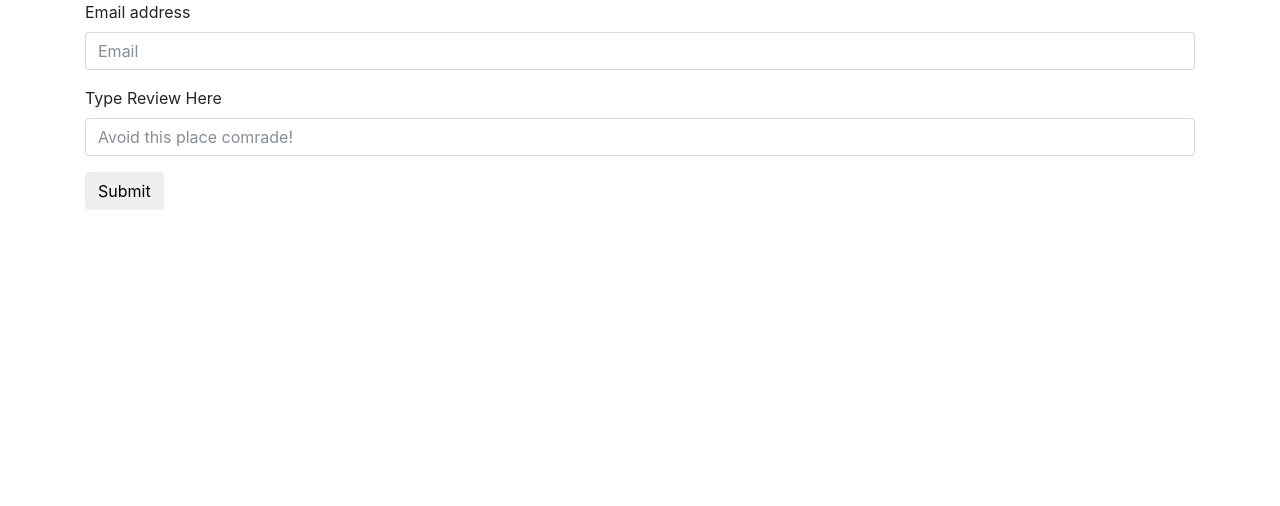
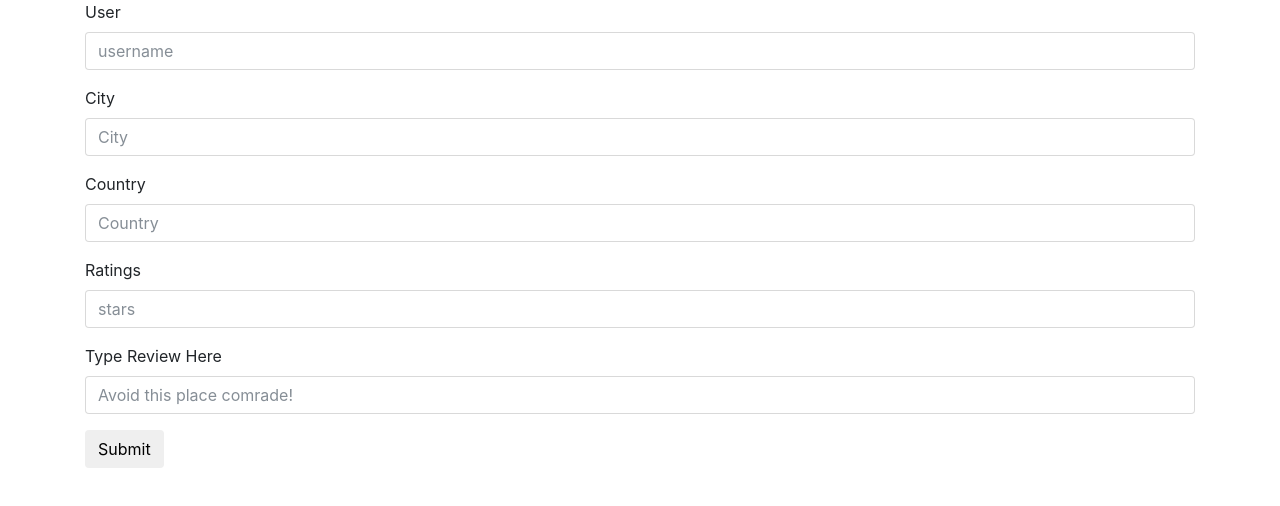
Before and after one commit to Sunit-Kulkarni/TravelTroll, a website: page public/CreateTrollReview.html in a window 1280 px wide. Drawn offline with nearby package versions, Linux system fonts and the light colour scheme; no server answers.

Commit message:
further progress through post and additional edits to the form input

```diff
--- a/public/CreateTrollReview.html
+++ b/public/CreateTrollReview.html
@@ -21,16 +21,28 @@
 <body>
   <div class="container">
 
-    <form>
+    <form action="/api/create" method="post">
       <div class="form-group">
-        <label for="exampleInputEmail1">Email address</label>
-        <input type="email" class="form-control" id="exampleInputEmail1" placeholder="Email">
+        <label for="exampleInputEmail1">User</label>
+        <input type="textbox" class="form-control" id="exampleInputEmail1" placeholder="username">
+      </div>
+      <div class="form-group">
+        <label for="exampleInputEmail1">City</label>
+        <input type="textbox" class="form-control" id="exampleInputEmail1" placeholder="City">
+      </div>
+      <div class="form-group">
+        <label for="exampleInputEmail1">Country</label>
+        <input type="textbox" class="form-control" id="exampleInputEmail1" placeholder="Country">
+      </div>
+      <div class="form-group">
+        <label for="exampleInputEmail1">Ratings</label>
+        <input type="textbox" class="form-control" id="exampleInputEmail1" placeholder="stars">
       </div>
       <div class="form-group">
         <label for="exampleInputReview">Type Review Here</label>
           <input type="textbox" class="form-control" id="exampleInputReview" placeholder="Avoid this place comrade!">
       </div>
-      <button type="submit" class="btn btn-default">Submit</button>
+      <button type="submit" class="btn btn-default" id="submitReview">Submit</button>
     </form>
 
   </div>
--- a/public/javascripts/main.js
+++ b/public/javascripts/main.js
@@ -21,4 +21,14 @@ $(() => {
         });
         $(".top-reviews").append(recentReviews);
     };
+
+    $("#submitReview").click((e) => {
+        e.preventDefault();
+        $.ajax({url: "http://localhost:3000/api/create",
+                method: "POST",
+                data: { id: $("#Shareitem").val(), access_token: $("#access_token").val() },
+                success:function(result){
+          $("#sharelink").html(result);
+        }});
+    })
 });
```
